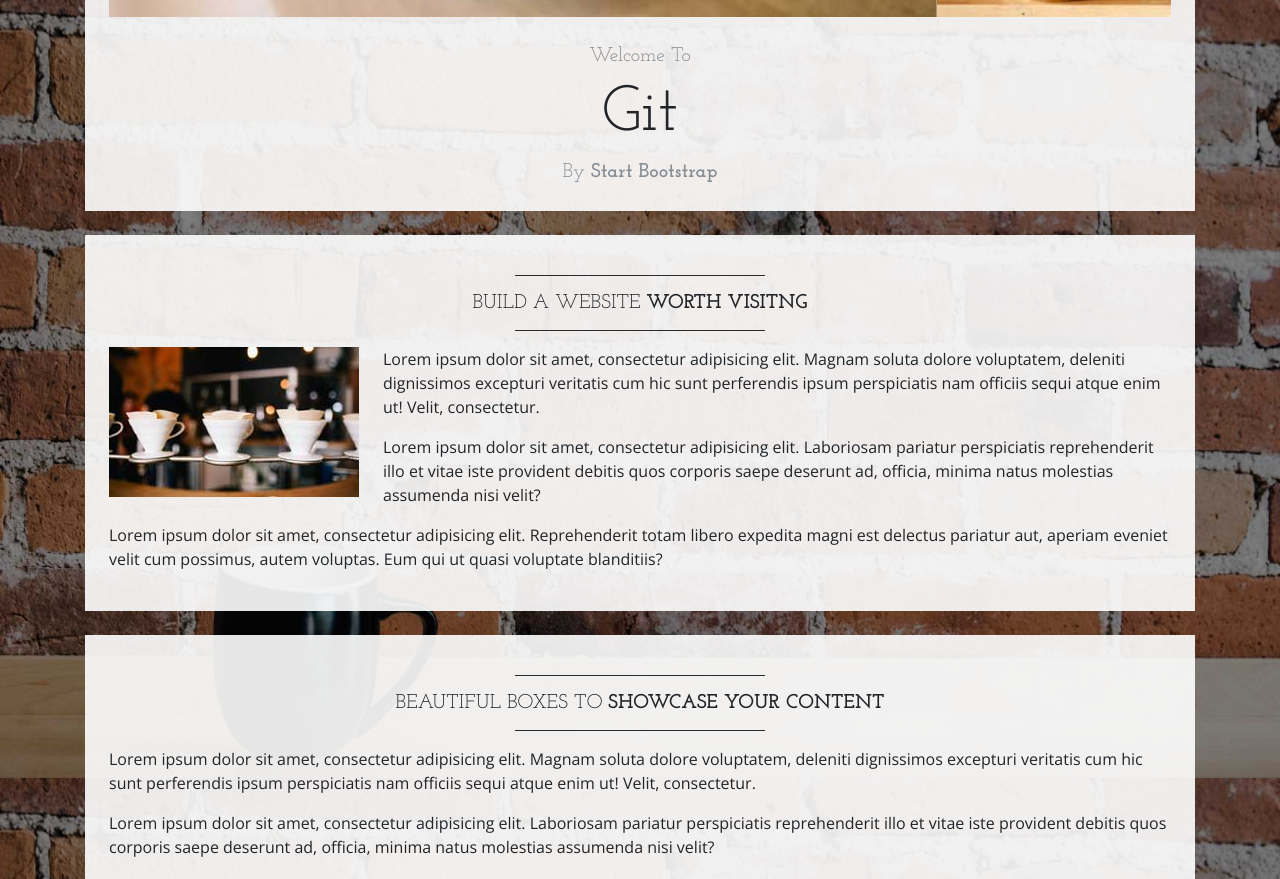
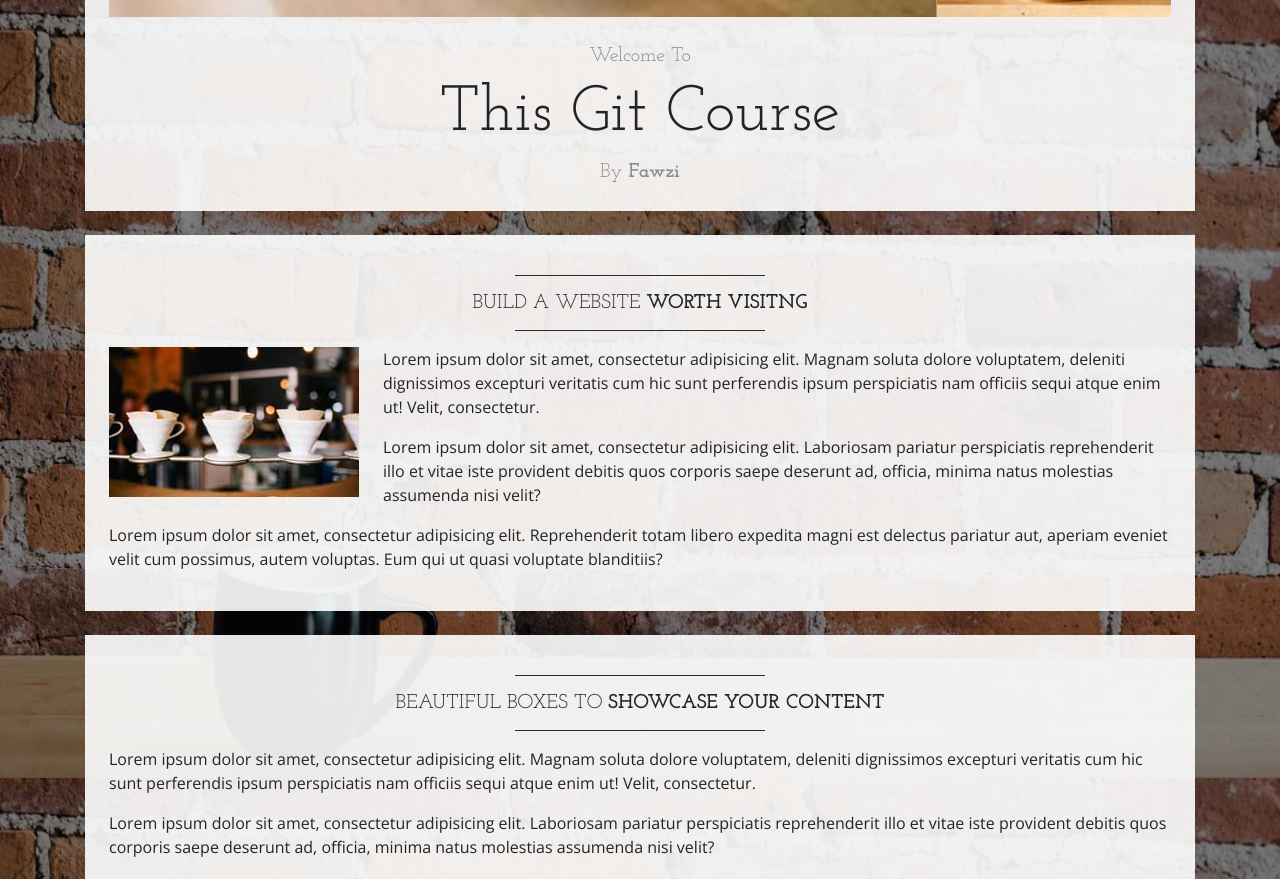
Before and after one commit to az9000/Learnable-Git-Course, a website: page index.html in a window 1280 px wide. Shown: the part 822-1701 px from the top of the page. Drawn offline with nearby package versions, Linux system fonts and the light colour scheme.

Commit message:
Changed items after carousel

```diff
--- a/index.html
+++ b/index.html
@@ -100,9 +100,9 @@
         <!-- Welcome Message -->
         <div class="text-center mt-4">
           <div class="text-heading text-muted text-lg">Welcome To</div>
-          <h1 class="my-2">Git</h1>
+          <h1 class="my-2">This Git Course</h1>
           <div class="text-heading text-muted text-lg">By
-            <strong>Start Bootstrap</strong>
+            <strong>Fawzi</strong>
           </div>
         </div>
       </div>
```
